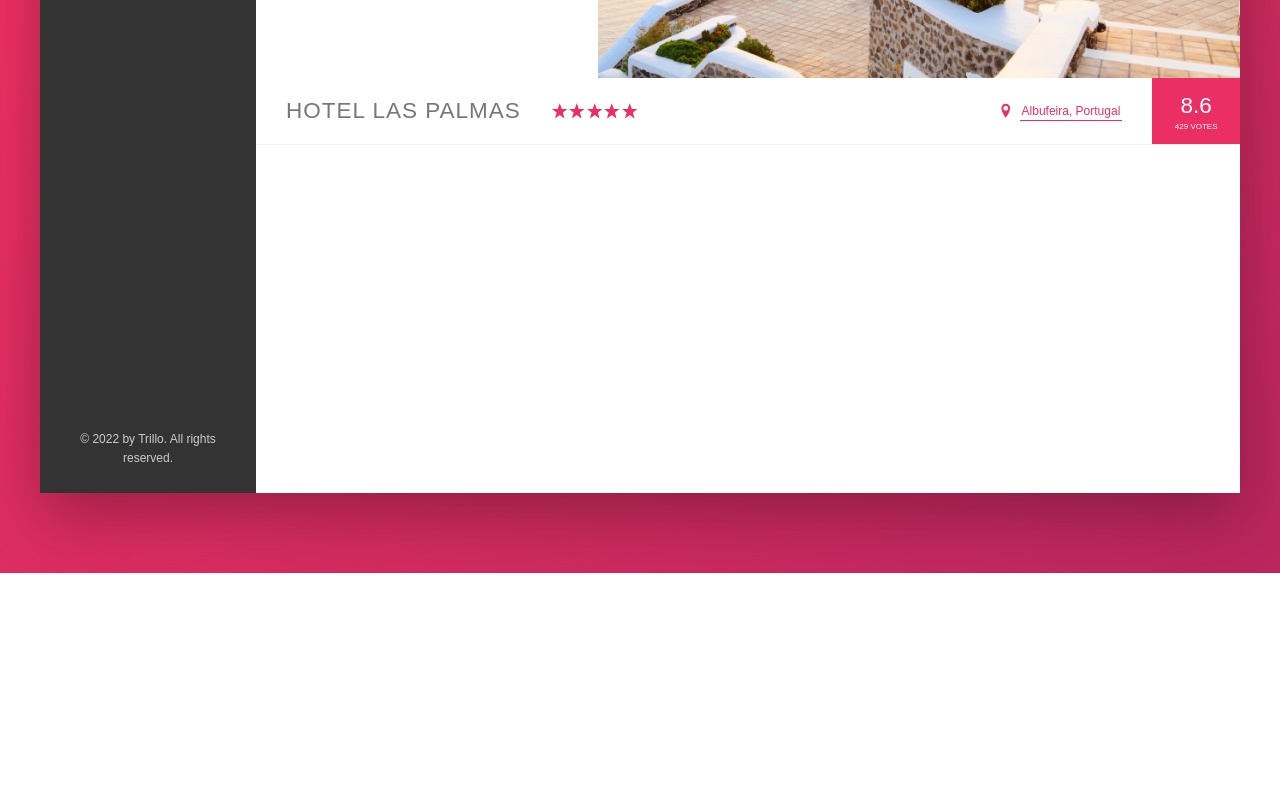
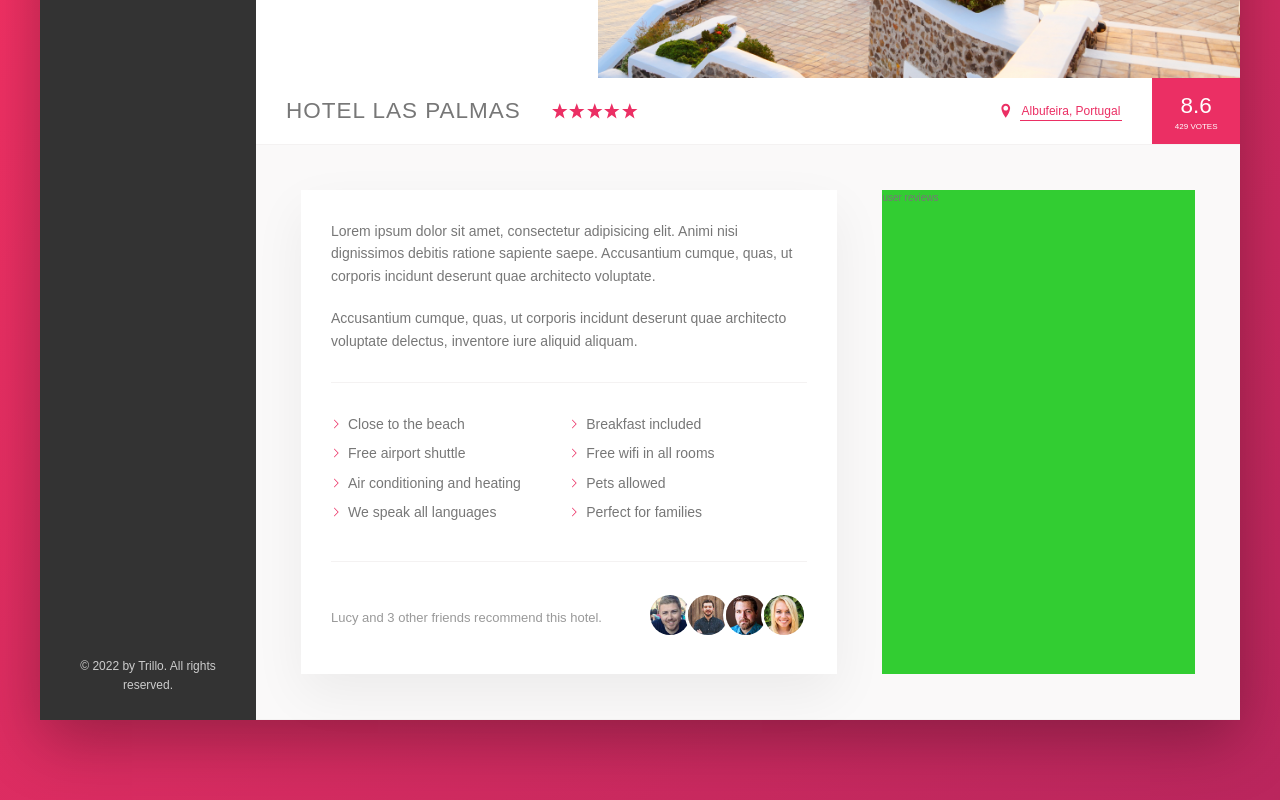
Before and after one commit to CoderKristi/Trillo_udemy, a website: page index.html in a window 1280 px wide. Shown: the part 457-1257 px from the top of the page. Before the commit the page ends 1030 px from the top, so only its background shows below. Drawn offline with Linux system fonts and the light colour scheme.

Commit message:
Description section added

```diff
--- a/index.html
+++ b/index.html
@@ -150,6 +150,59 @@
               <div class="overview__rating-count">429 votes</div>
             </div>
           </div>
+
+          <div class="detail">
+            <div class="description">
+              <p class="paragraph">
+                Lorem ipsum dolor sit amet, consectetur adipisicing elit. Animi
+                nisi dignissimos debitis ratione sapiente saepe. Accusantium
+                cumque, quas, ut corporis incidunt deserunt quae architecto
+                voluptate.
+              </p>
+              <p class="paragraph">
+                Accusantium cumque, quas, ut corporis incidunt deserunt quae
+                architecto voluptate delectus, inventore iure aliquid aliquam.
+              </p>
+              <ul class="list">
+                <li class="list__item">Close to the beach</li>
+                <li class="list__item">Breakfast included</li>
+                <li class="list__item">Free airport shuttle</li>
+                <li class="list__item">Free wifi in all rooms</li>
+                <li class="list__item">Air conditioning and heating</li>
+                <li class="list__item">Pets allowed</li>
+                <li class="list__item">We speak all languages</li>
+                <li class="list__item">Perfect for families</li>
+              </ul>
+              <div class="recommend">
+                <p class="recommend__count">
+                  Lucy and 3 other friends recommend this hotel.
+                </p>
+                <div class="recommend__friends">
+                  <img
+                    src="img/user-3.jpg"
+                    alt="Friend 1"
+                    class="recommend__photo"
+                  />
+                  <img
+                    src="img/user-4.jpg"
+                    alt="Friend 2"
+                    class="recommend__photo"
+                  />
+                  <img
+                    src="img/user-5.jpg"
+                    alt="Friend 3"
+                    class="recommend__photo"
+                  />
+                  <img
+                    src="img/user-6.jpg"
+                    alt="Friend 4"
+                    class="recommend__photo"
+                  />
+                </div>
+              </div>
+            </div>
+            <div class="user-reviews">user reviews</div>
+          </div>
         </main>
       </div>
     </div>
--- a/sass/_base.scss
+++ b/sass/_base.scss
@@ -27,6 +27,9 @@
   --color-grey-dark-3: #999;
 
   --shadow-dark: 0 2rem 6rem rgba(0, 0, 0, 0.3);
+  --shadow-light: 0 2rem 5rem rgba(0, 0, 0, 0.06);
+
+  --line: 1px solid var(--color-grey-light-2);
 }
 
 * {
--- a/sass/_components.scss
+++ b/sass/_components.scss
@@ -203,7 +203,7 @@
 .overview {
   display: flex;
   align-items: center;
-  border-bottom: 1px solid var(--color-grey-light-2);
+  border-bottom: var(--line);
 
   &__heading {
     font-size: 2.25rem;
@@ -300,3 +300,74 @@
     box-shadow: none;
   }
 }
+
+////////////////////////////////
+// PARAGRAPH
+.paragraph:not(:last-of-type) {
+  margin-bottom: 2rem;
+}
+
+////////////////////////////////
+// LIST
+.list {
+  list-style: none;
+  margin: 3rem 0;
+  padding: 3rem 0;
+  border-top: var(--line);
+  border-bottom: var(--line);
+
+  display: flex;
+  flex-wrap: wrap;
+
+  &__item {
+    flex: 0 0 50%;
+    margin-bottom: 0.7rem;
+  }
+
+  &__item::before {
+    content: "";
+    display: inline-block;
+    height: 1rem;
+    width: 1rem;
+    margin-right: 0.7rem;
+
+    // Older browsers
+    //background-image: url(../img/chevron-thin-right.svg);
+    //background-size: cover;
+
+    // Newer browsers - masks
+    background-color: var(--color-primary);
+    -webkit-mask-image: url(../img/chevron-thin-right.svg);
+    -webkit-mask-size: cover;
+    mask-image: url(../img/chevron-thin-right.svg);
+    mask-size: cover;
+  }
+}
+////////////////////////////////
+// RECOMMEND
+.recommend {
+  font-size: 1.3rem;
+  color: var(--color-grey-dark-3);
+
+  display: flex;
+  align-items: center;
+
+  &__count {
+    margin-right: auto;
+  }
+
+  &__friends {
+  }
+
+  &__photo {
+    box-sizing: content-box;
+    height: 4rem;
+    width: 4rem;
+    border-radius: 50%;
+    border: 3px solid #fff;
+
+    &:not(:last-child) {
+      margin-right: -1.15rem;
+    }
+  }
+}
--- a/sass/_layout.scss
+++ b/sass/_layout.scss
@@ -11,7 +11,7 @@
   font-size: 1.4rem;
   height: 7rem;
   background-color: #fff;
-  border-bottom: 1px solid var(--color-grey-light-2);
+  border-bottom: var(--line);
 
   display: flex;
   justify-content: space-between;
@@ -35,8 +35,26 @@
 .hotel-view {
   background-color: #fff;
 
-  // TEST
-  height: 80rem;
-
   flex: 1;
 }
+
+.detail {
+  display: flex;
+  padding: 4.5rem;
+  background-color: var(--color-grey-light-1);
+  border-bottom: var(--line);
+}
+
+.description {
+  font-size: 1.4rem;
+  background-color: #fff;
+  box-shadow: var(--shadow-light);
+  padding: 3rem;
+  flex: 0 0 60%;
+  margin-right: 4.5rem;
+}
+
+.user-reviews {
+  background-color: limegreen;
+  flex: 1;
+}
```
Also changed, not shown: img/SVG/aircraft-take-off.svg (deleted), img/SVG/bookmark.svg (deleted), img/SVG/chat.svg (deleted), img/SVG/home.svg (deleted), img/SVG/key.svg (deleted), img/SVG/location-pin.svg (deleted), img/SVG/magnifying-glass.svg (deleted), img/SVG/map.svg (deleted), img/SVG/star.svg (deleted), img/chevron-thin-right.svg (renamed from img/SVG/chevron-thin-right.svg), sass/main.css, 1 other file.
